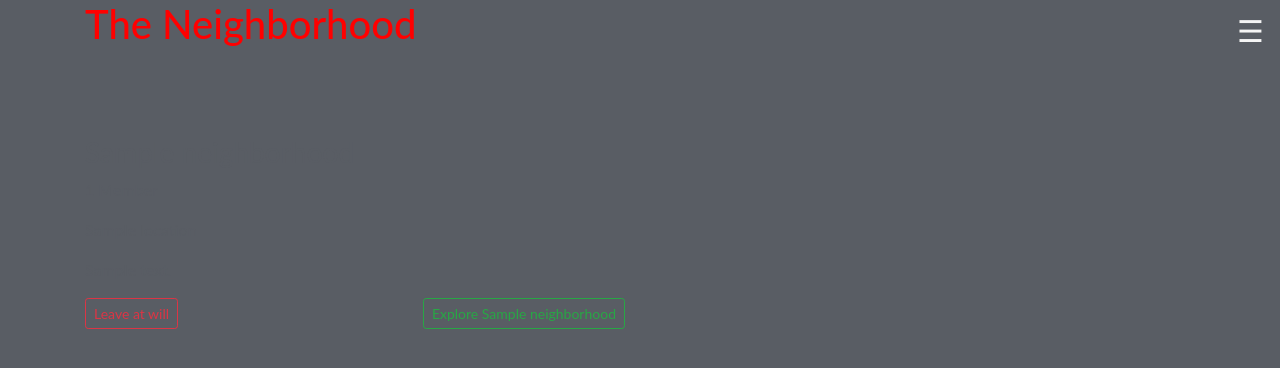
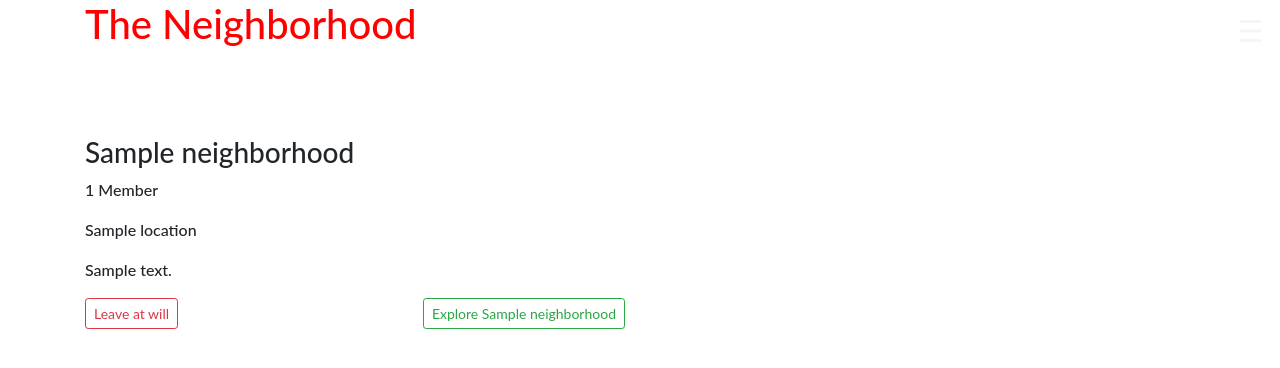
Before and after one commit to ezekielkibiego/The_Neighborhood, a Django app: page / in a window 1280 px wide. Shown: the top 368 px of the page. Run offline with Django 3.2, Linux system fonts and the light colour scheme; a user stored in the database is signed in; tables that the repository leaves empty hold one stand-in row (values such as "Sample post"); some libraries are stand-ins or nearby versions; some web fonts are replaced.

Commit message:
modify css

```diff
--- a/static/css/index.css
+++ b/static/css/index.css
@@ -49,8 +49,7 @@ h1{
   body {
     font-family: 'Lato', global_font_string;
     font-weight: 500;
-    background-color: #595d64;
-    color: #595d64;
+
     }
 
     .overlay {
```
